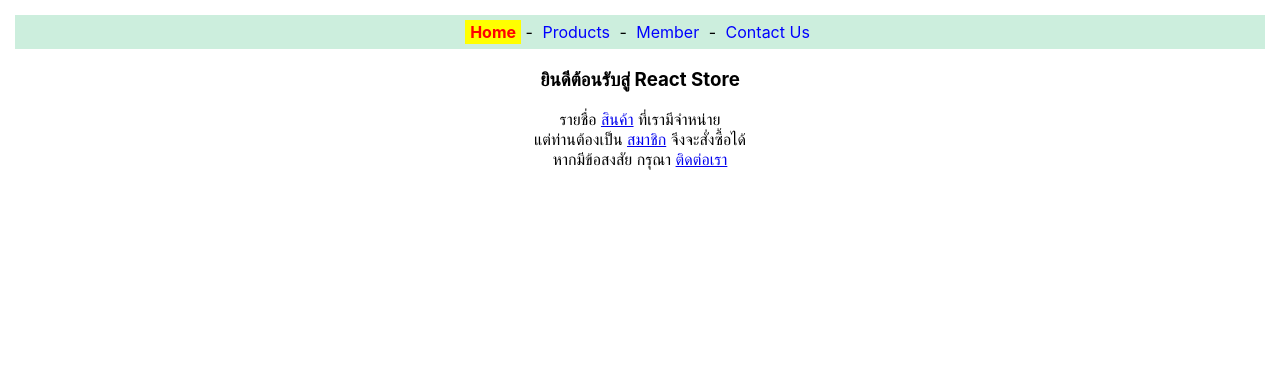
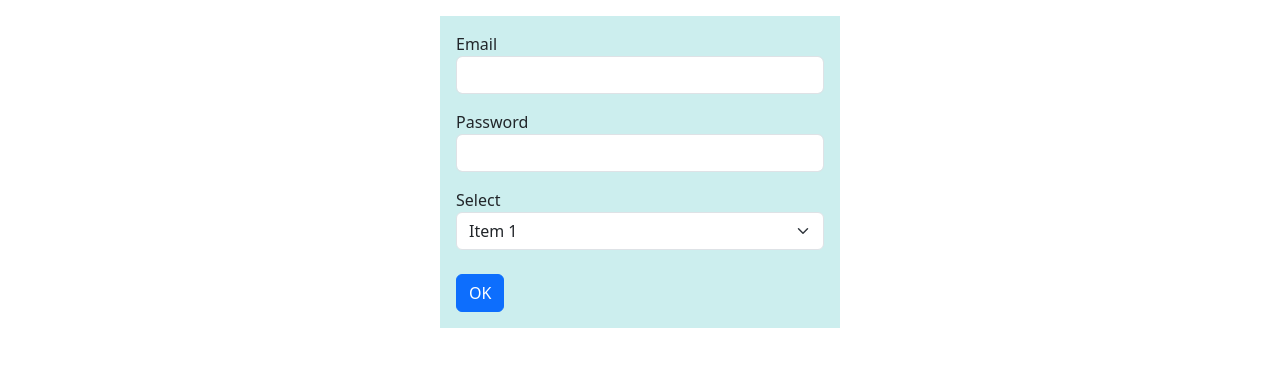
Before and after one commit to IRAFRIX/Selected-Topic, a React (Create React App) app in the folder App1/: page / in a window 1280 px wide. Shown: the top 366 px of the page. Built offline with nearby package versions, Linux system fonts and the light colour scheme.

Commit message:
bootstrap1st

```diff
--- a/App1/package.json
+++ b/App1/package.json
@@ -6,6 +6,7 @@
     "@testing-library/jest-dom": "^5.17.0",
     "@testing-library/react": "^13.4.0",
     "@testing-library/user-event": "^13.5.0",
+    "bootstrap": "^5.3.2",
     "react": "^18.2.0",
     "react-dom": "^18.2.0",
     "react-router-dom": "^6.16.0",
--- a/App1/src/App.js
+++ b/App1/src/App.js
@@ -15,15 +15,15 @@ import React, { useState,useContext} from 'react'
 //import { userContext } from './context'
 //import Header2 from './context-header2'
 //import Content2 from './context-content2'
-import Router2 from './router2'
-import Router3 from './router3';
-
+//import Router2 from './router2'
+//import Router3 from './router3';
+import FormBootstrap from './form-bootstrap'
 
 
 function App() {
 
     return (
-        <Router3/>
+        <FormBootstrap/>
     );
 
 }
--- /dev/null
+++ b/App1/src/form-bootstrap.js
@@ -0,0 +1,28 @@
+import React from 'react'
+
+export default function FormBootstrap() {
+
+return (
+    <div className="mt-3 mx-auto p-3" style={{ width:'400px', background:'#cee'}}>
+    <form>
+    <div className="form-group mb-3">
+    <label htmlFor="login">Email</label>
+    <input type="text" id="login" name="login" className="form-control"/>
+    </div>
+    <div className="form-group mb-3">
+    <label htmlFor="pswd">Password</label>
+    <input type="password" id="pswd" name="pswd" className="form-control"/>
+    </div>
+    <div className="form-group mb-4">
+    <label htmlFor="select1">Select</label>
+    <select id="select1" name="select1" className="form-select">
+    <option value="1">Item 1</option>
+    <option value="2">Item 2</option>
+    <option value="3">Item 3</option>
+    </select>
+    </div>
+    <button className="btn btn-primary">OK</button>
+    </form>
+    </div>
+    )
+}
--- a/App1/src/index.js
+++ b/App1/src/index.js
@@ -3,6 +3,8 @@ import ReactDOM from 'react-dom/client';
 import './index.css';
 import App from './App';
 import reportWebVitals from './reportWebVitals';
+import 'bootstrap/dist/css/bootstrap.min.css'
+import 'bootstrap/dist/js/bootstrap.bundle.min.js'
 
 const root = ReactDOM.createRoot(document.getElementById('root'));
 root.render(
```
Also changed, not shown: 1 other file (tests, documents, lock files or other folders).
